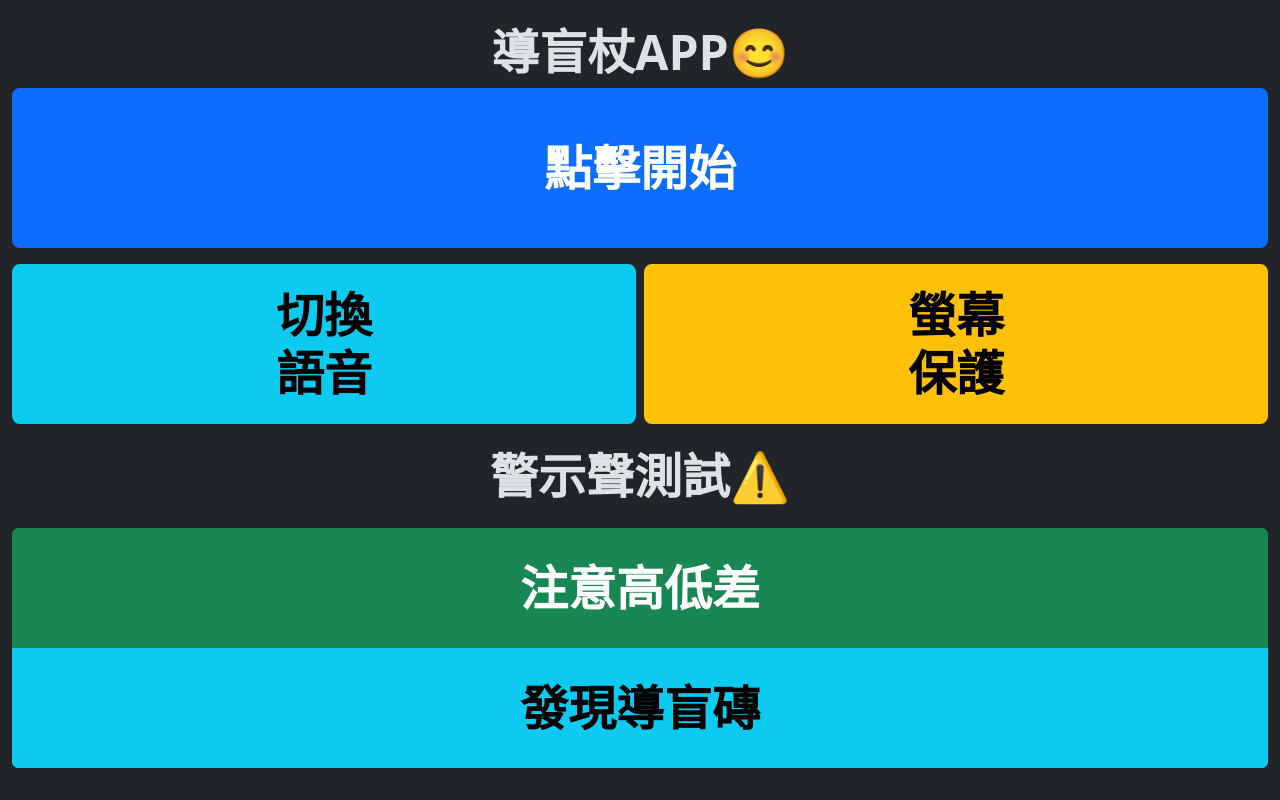
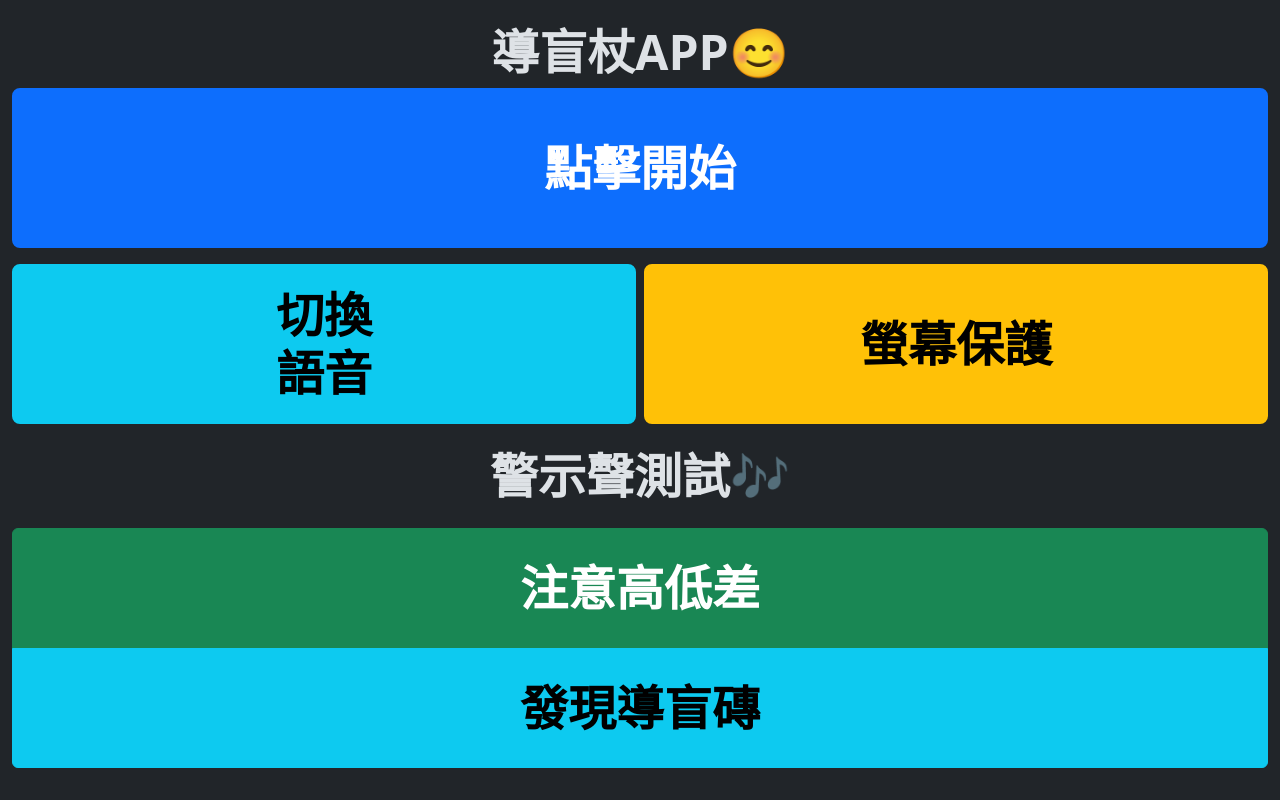
Before and after one commit to terry-eric/White-Cane-Public, a plain HTML site: page index.html in a window 1280 px wide. Drawn offline with nearby package versions, Linux system fonts and the light colour scheme.

Commit message:
add 🎶

```diff
--- a/index.html
+++ b/index.html
@@ -17,8 +17,7 @@
             height: 20vh;
             font-weight: bold;
             font-size: 6vh;
-            line-height: 1.2em;
-            /* 減少行高 */
+            line-height: 1.2em; /* 減少行高 */
         }
 
         .btn-lg-2 {
@@ -56,18 +55,11 @@
         <div class="d-grid gap-2 equal-width-btns">
             <button id="bleButton" class="btn btn-info outline btn-lg mb-3">
                 <div>切換</div>
-                <div id="voice-toggle">語音</div>
+                <div>語音</div>
             </button>
-            <button id="btn-lock" class="btn btn-warning outline btn-lg mb-3">
-                <div>
-                    螢幕
-                </div>
-                <div>
-                    保護
-                </div>
-            </button>
+            <button id="btn-lock" class="btn btn-warning outline btn-lg mb-3">螢幕保護</button>
         </div>
-        <div class="front-6">警示聲測試⚠️</div>
+        <div class="front-6">警示聲測試🎶</div>
         <div class="btn-group-vertical mt-3 btn-lg-2 col-12" role="group" aria-label="Basic outlined example">
             <button id="btn-height" type="button" class="btn btn-success front-6">注意高低差</button>
             <button id="btn-GuideBrick" type="button" class="btn btn-info front-6">發現導盲磚</button>
```
